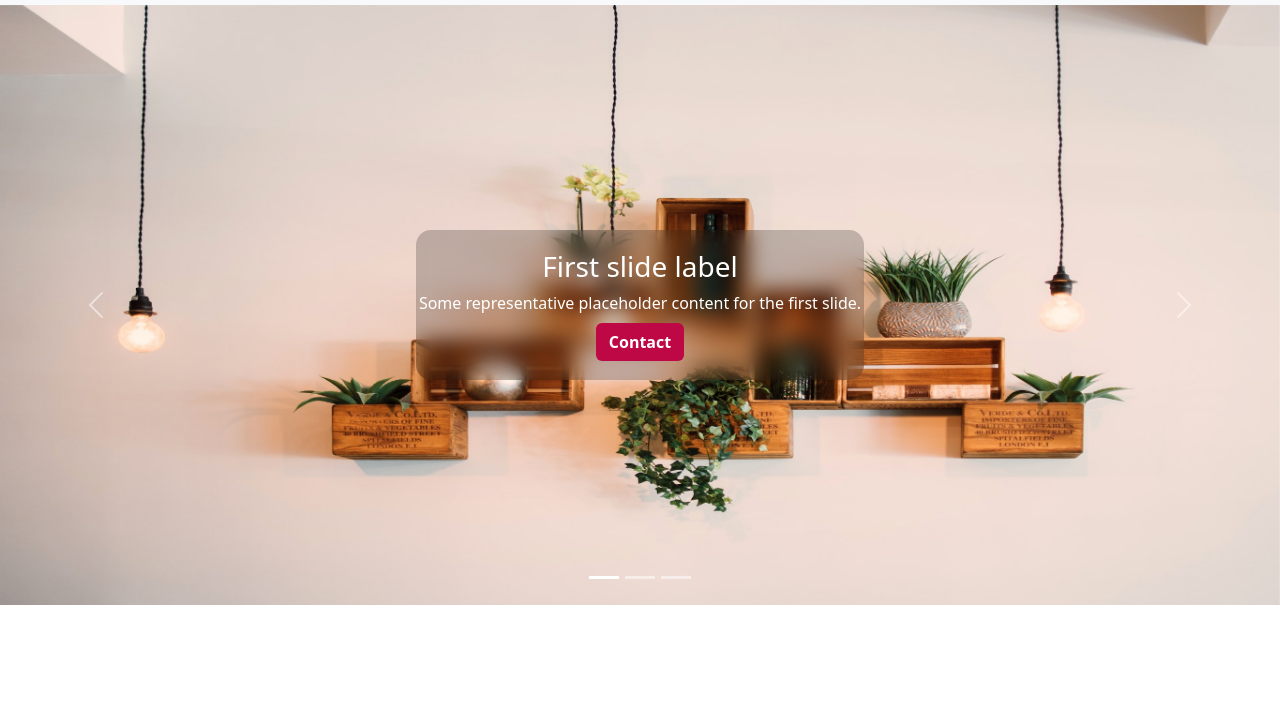
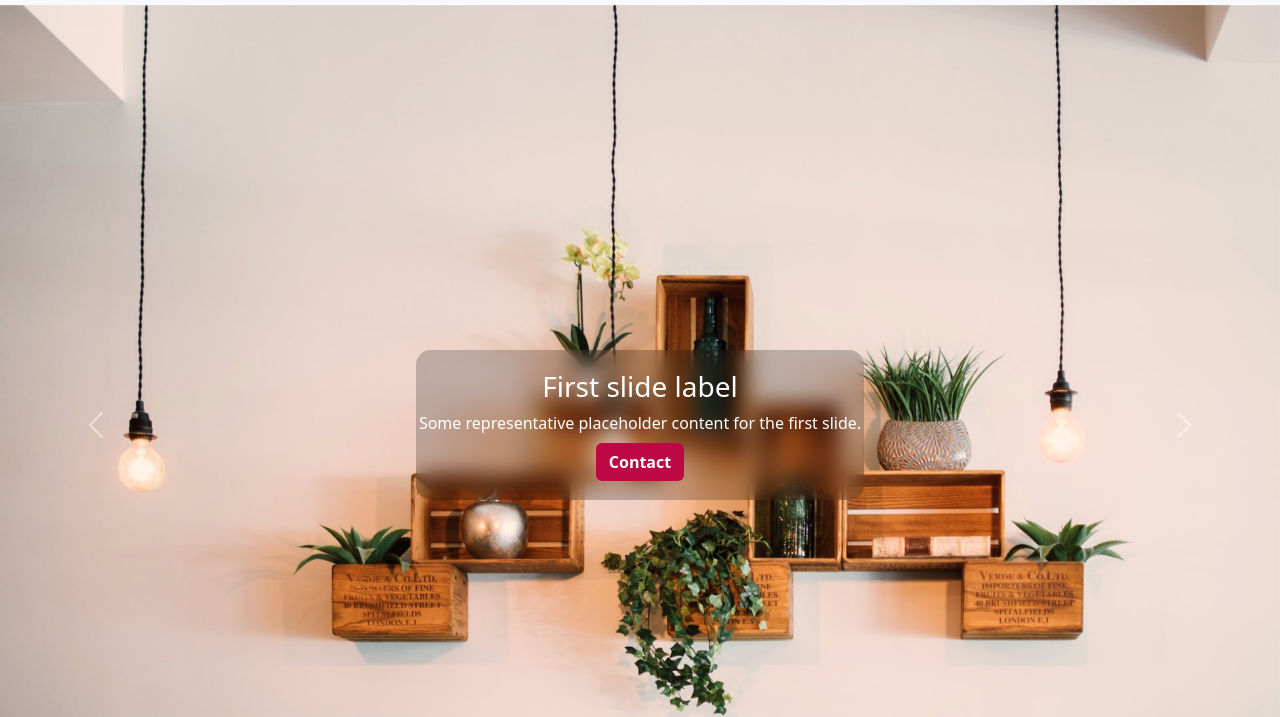
Before and after one commit to Afsana-Yesmin/northdan, a plain HTML site: page index.html in a window 1280 px wide. Shown: the part 114-831 px from the top of the page. Before the commit the page ends 800 px from the top, so only its background shows below. Drawn offline with nearby package versions, Linux system fonts and the light colour scheme.

Commit message:
change carusel

```diff
--- a/css/style.css
+++ b/css/style.css
@@ -58,10 +58,10 @@ p {
   width: 100%;
 }
 #banner .carousel .carousel-inner {
-  height: 600px;
+  height: 840px;
 }
 #banner .carousel .carousel-inner img {
-  height: 600px;
+  height: 840px;
 }
 #banner .carousel .carousel-inner .carousel-caption {
   height: 150px !important;
```
